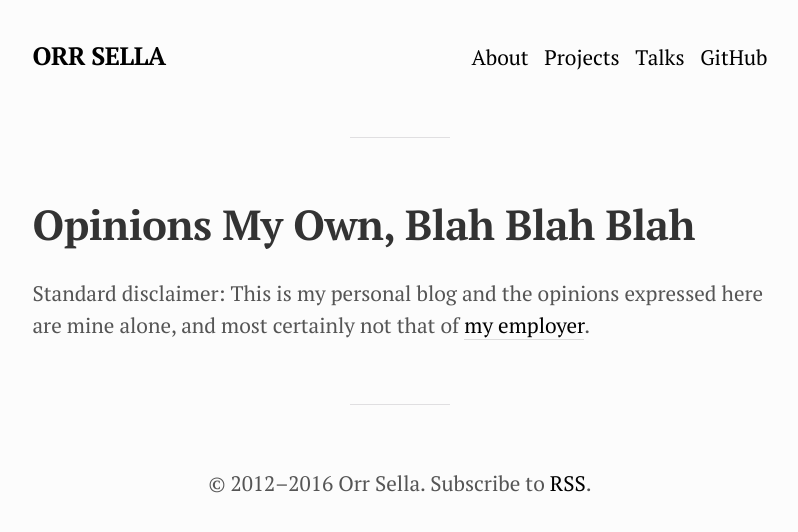
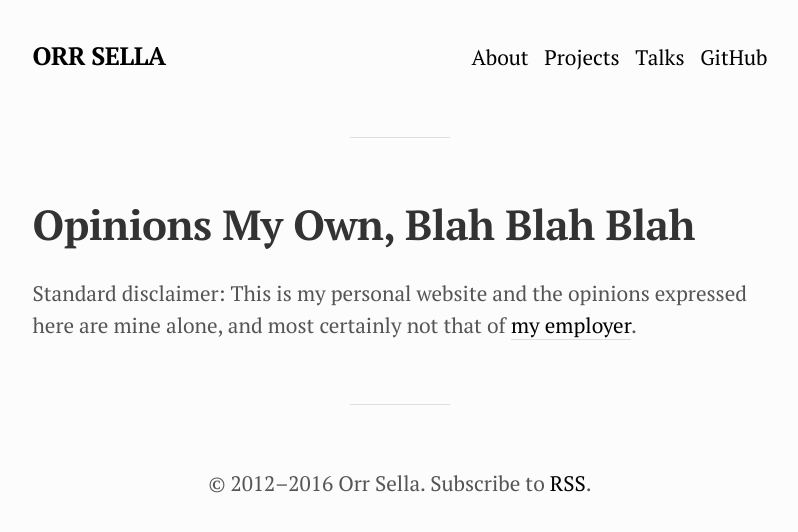
Before and after one commit to orrsella/orrsella.com, a Jekyll site: the page built from disclaimer/index.md, in a window 1280 px wide. Shown: the top 532 px of the page, without its empty margins (240-1038 px from the left). Built offline with Jekyll 4.4.1, drawn with Linux system fonts in a browser that asks for light colours.

Commit message:
Update disclaimer

```diff
--- a/disclaimer/index.md
+++ b/disclaimer/index.md
@@ -3,4 +3,4 @@ layout: page
 title:  Opinions My Own, Blah Blah Blah
 ---
 
-Standard disclaimer: This is my personal blog and the opinions expressed here are mine alone, and most certainly not that of [my employer](/about).
+Standard disclaimer: This is my personal website and the opinions expressed here are mine alone, and most certainly not that of [my employer](/about/).
```
Also changed, not shown: about/index.md (+2 -0 lines).
